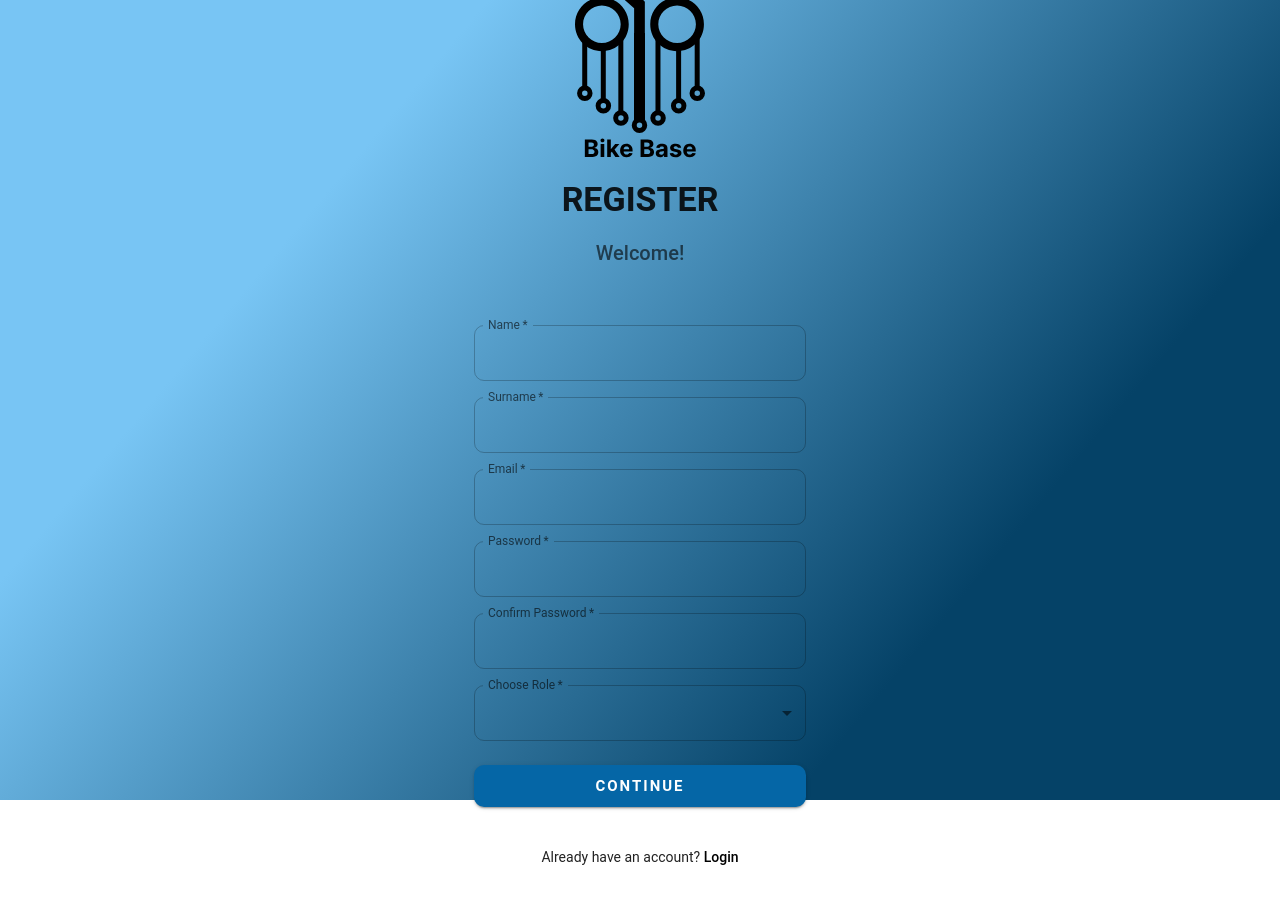
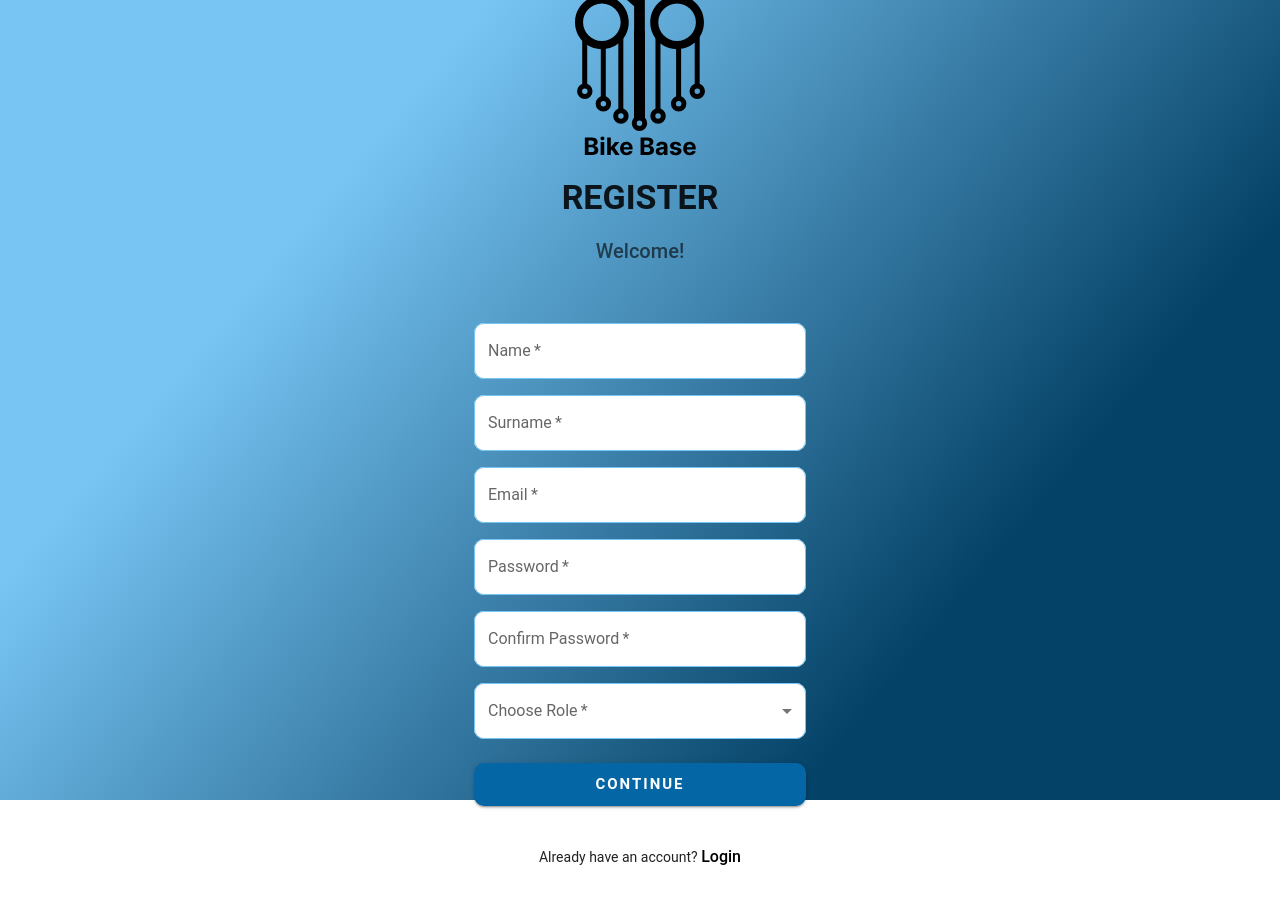
Before and after one commit to Krakers42/ZTPAI, a React (Vite) app in the folder frontend/: page /register in a window 1280 px wide. Built offline with nearby package versions, Linux system fonts and the light colour scheme; no server answers.

Commit message:
style(main styles): improve main app views styling

```diff
--- a/frontend/src/pages/ForgotPassword.jsx
+++ b/frontend/src/pages/ForgotPassword.jsx
@@ -1,3 +1,4 @@
+import { Link } from "react-router-dom";
 import { useState } from "react";
 import { TextField, Button, Typography, Box, Container, Paper } from "@mui/material";
 import { useParams, useNavigate } from "react-router-dom";
@@ -52,6 +53,7 @@ export default function ForgotPassword() {
               label="New password"
               type="password"
               value={password1}
+              sx={styles.textField}
               onChange={(e) => setPassword1(e.target.value)}
               required
             />
@@ -61,6 +63,7 @@ export default function ForgotPassword() {
               label="Confirm password"
               type="password"
               value={password2}
+              sx={styles.textField}
               onChange={(e) => setPassword2(e.target.value)}
               required
             />
@@ -86,13 +89,11 @@ export default function ForgotPassword() {
             </Typography>
           )}
 
-          <Button
-            onClick={() => navigate("/login")}
-            variant="text"
-            sx={{ mt: 2 }}
-          >
-            Back
-          </Button>
+          <Box sx={styles.linkBox}>
+            <Typography variant="body2">
+              <Link to="/login" style={styles.link}>Back</Link>
+            </Typography>
+          </Box>
         </Paper>
       </Container>
     </Box>
--- a/frontend/src/pages/Register.jsx
+++ b/frontend/src/pages/Register.jsx
@@ -75,32 +75,22 @@ export default function Register() {
               fullWidth
               label="Name"
               name="name"
+              variant="outlined"
               value={form.name}
               onChange={handleChange}
               required
-              InputProps={{
-                startAdornment: (
-                  <InputAdornment position="start">
-                    <i className="fa-solid fa-person"></i>
-                  </InputAdornment>
-                ),
-              }}
+              sx={styles.textField}
             />
 
             <TextField
               fullWidth
               label="Surname"
               name="surname"
+              variant="outlined"
               value={form.surname}
               onChange={handleChange}
               required
-              InputProps={{
-                startAdornment: (
-                  <InputAdornment position="start">
-                    <i className="fa-solid fa-person"></i>
-                  </InputAdornment>
-                ),
-              }}
+              sx={styles.textField}
             />
 
             <TextField
@@ -108,16 +98,11 @@ export default function Register() {
               label="Email"
               name="email"
               type="email"
+              variant="outlined"
               value={form.email}
               onChange={handleChange}
               required
-              InputProps={{
-                startAdornment: (
-                  <InputAdornment position="start">
-                    <i className="fa-solid fa-envelope"></i>
-                  </InputAdornment>
-                ),
-              }}
+              sx={styles.textField}
             />
 
             <TextField
@@ -125,16 +110,11 @@ export default function Register() {
               label="Password"
               name="password"
               type="password"
+              variant="outlined"
               value={form.password}
               onChange={handleChange}
               required
-              InputProps={{
-                startAdornment: (
-                  <InputAdornment position="start">
-                    <i className="fa-solid fa-door-open"></i>
-                  </InputAdornment>
-                ),
-              }}
+              sx={styles.textField}
             />
 
             <TextField
@@ -142,16 +122,11 @@ export default function Register() {
               label="Confirm Password"
               name="confirmPassword"
               type="password"
+              variant="outlined"
               value={form.confirmPassword}
               onChange={handleChange}
               required
-              InputProps={{
-                startAdornment: (
-                  <InputAdornment position="start">
-                    <i className="fa-solid fa-door-open"></i>
-                  </InputAdornment>
-                ),
-              }}
+              sx={styles.textField}
             />
 
             <TextField
@@ -159,16 +134,11 @@ export default function Register() {
               fullWidth
               label="Choose Role"
               name="role"
+              variant="outlined"
               value={form.role}
               onChange={handleChange}
               required
-              InputProps={{
-                startAdornment: (
-                  <InputAdornment position="start">
-                    <i className="fa-solid fa-user-shield"></i>
-                  </InputAdornment>
-                ),
-              }}
+              sx={styles.textField}
             >
               <MenuItem value="user">User</MenuItem>
               <MenuItem value="admin">Admin</MenuItem>
--- a/frontend/src/styles/MainStyles.js
+++ b/frontend/src/styles/MainStyles.js
@@ -1,4 +1,4 @@
-export default function useLoginStyles() {
+export default function useMainStyles() {
   return {
     container: {
       height: "100vh",
@@ -6,7 +6,7 @@ export default function useLoginStyles() {
       alignItems: "center",
       justifyContent: "center",
       background:
-        "linear-gradient(130deg, rgba(120,197,244,1) 25%, rgba(5,66,103,1) 75%)",
+        "linear-gradient(130deg, #78c5f4ff 25%, #054267ff 75%)",
     },
 
     paper: {
@@ -46,6 +46,7 @@ export default function useLoginStyles() {
       color: "#000000",
       textDecoration: "none",
       fontWeight: 550,
+      fontSize: "16px",
     },
 
     errorMsg: {
@@ -55,12 +56,16 @@ export default function useLoginStyles() {
 
     textField: {
       backgroundColor: "white",
-      borderRadius: "6px",
+      borderRadius: "10px",
+      "& .MuiInputLabel-root.Mui-focused": {
+        color: "black",
+        fontWeight: 600,
+      },
       "& fieldset": {
-        borderColor: "#ddd",
+        borderColor: "#78c5f4ff",
       },
       "&:hover fieldset": {
-        borderColor: "#bbb",
+        borderColor: "#78c5f4ff",
       },
       "&.Mui-focused fieldset": {
         borderColor: "#0566a6",
--- a/package.json
+++ b/package.json
@@ -4,5 +4,9 @@
     "autoprefixer": "^10.4.21",
     "postcss": "^8.5.6",
     "tailwindcss": "^4.1.16"
+  },
+  "dependencies": {
+    "@prisma/client": "^6.18.0",
+    "prisma": "^6.18.0"
   }
 }
```
Also changed, not shown: frontend/src/styles/ForgotPasswordStyles.js (deleted, +0 -28 lines), 1 other file (tests, documents, lock files or other folders).
